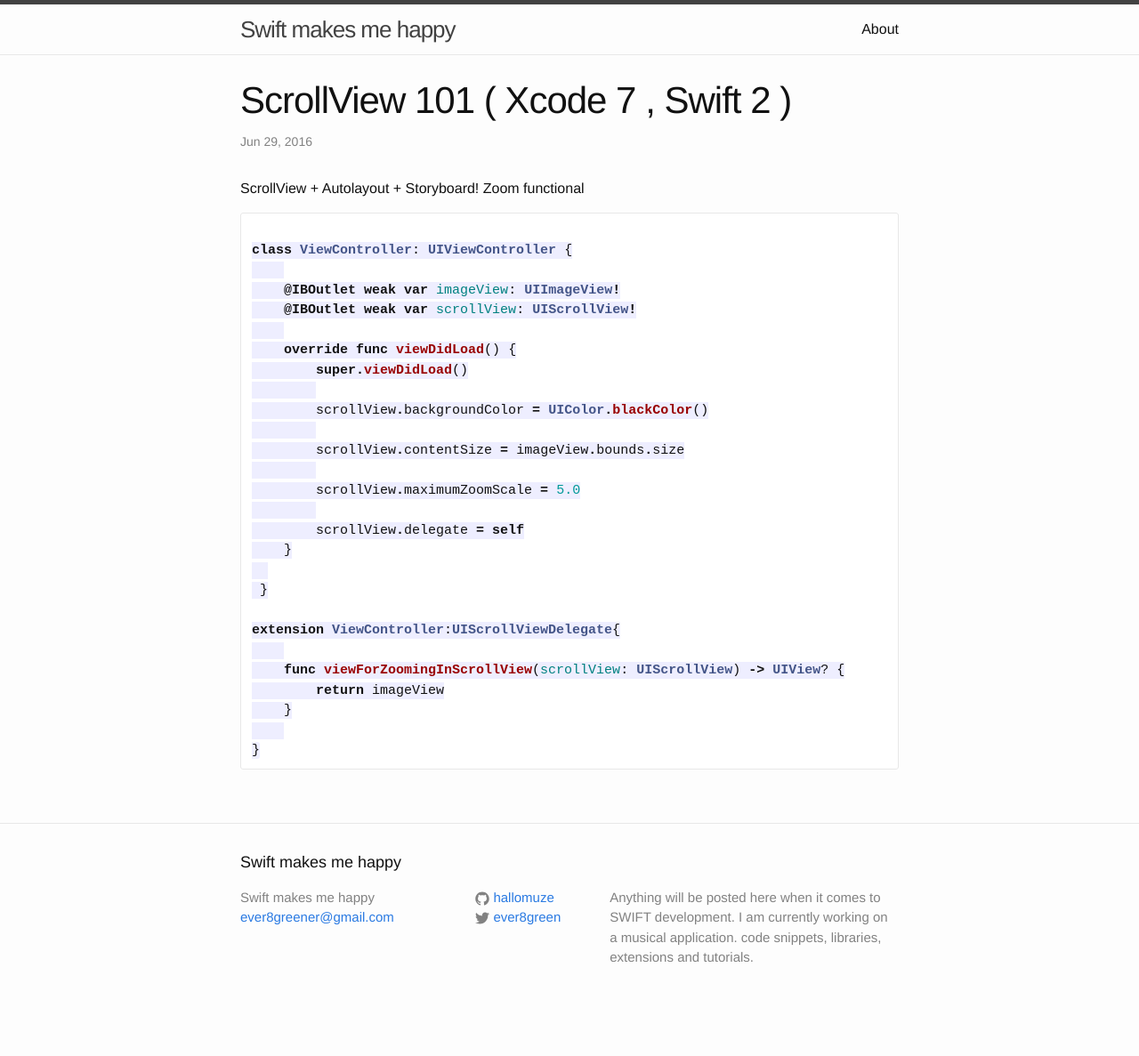
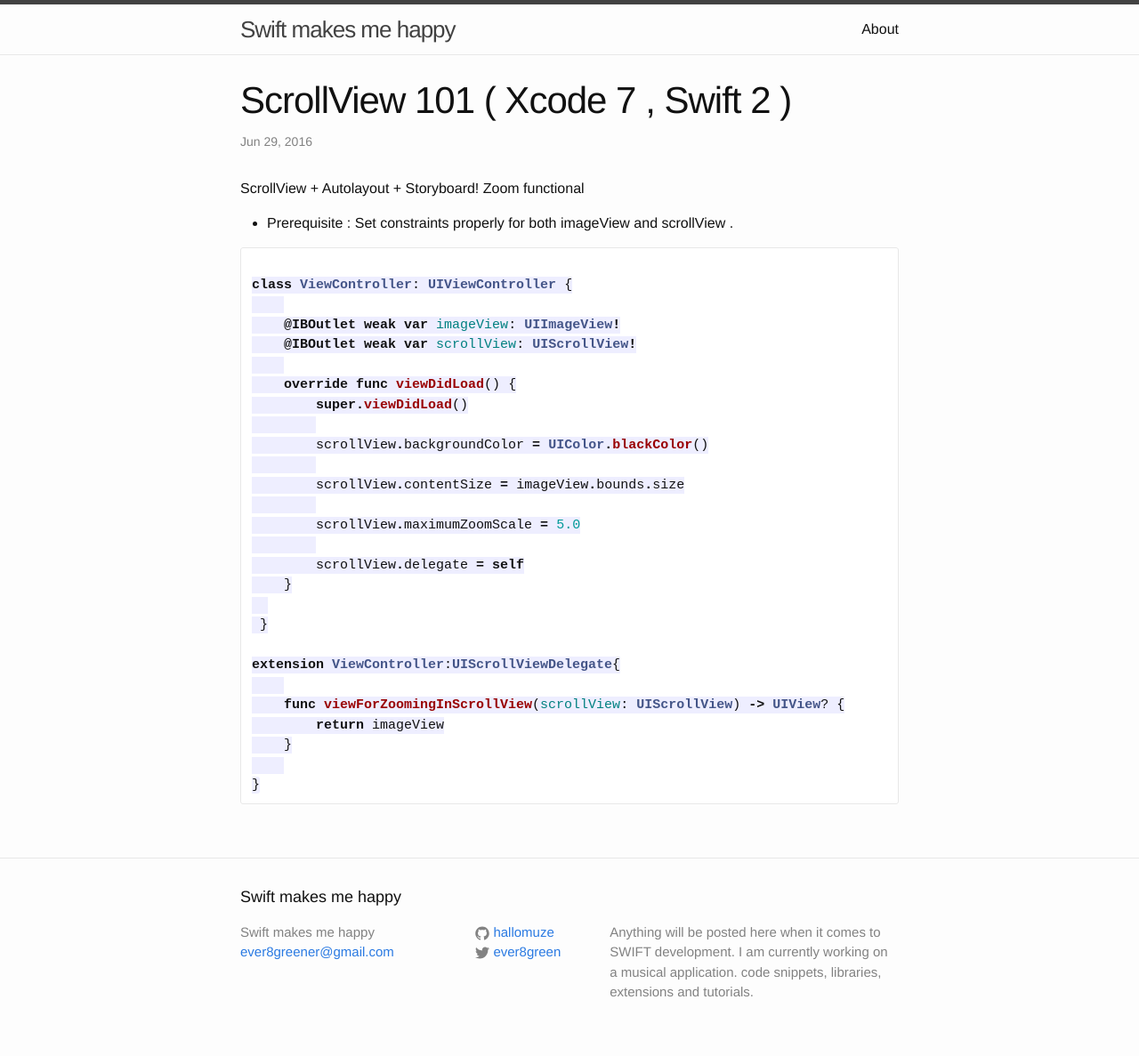
Before and after one commit to hallomuze/hallomuze.github.io, a Jekyll site: the page built from _posts/2016-06-29-scrollview-101-xcode-7-swift-2.markdown, in a window 1280 px wide. Shown: the whole page at 89% size. Built offline with Jekyll 4.4.1, drawn with Linux system fonts in a browser that asks for light colours; before the commit the page ends 1148 px from its top, so only the background shows below that.

Commit message:
Post update: ScrollView 101 ( Xcode 7 , Swift 2 )

````diff
--- a/_posts/2016-06-29-scrollview-101-xcode-7-swift-2.markdown
+++ b/_posts/2016-06-29-scrollview-101-xcode-7-swift-2.markdown
@@ -3,9 +3,10 @@ published: true
 title: ScrollView 101 ( Xcode 7 , Swift 2 )
 layout: post
 ---
-
 ScrollView + Autolayout + Storyboard!
 Zoom functional
+
+* Prerequisite : Set constraints properly for both imageView and scrollView .
 
 ```swift
 
````
